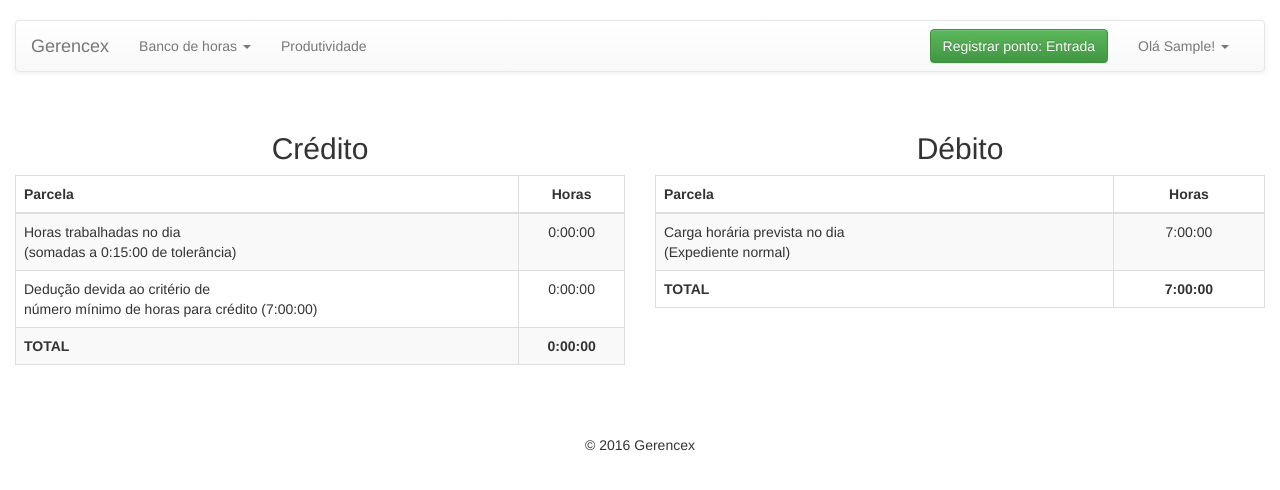
After one commit to flavoso/gerencex, a Django app: a page that uses gerencex/core/templates/calculations.html in a window 1280 px wide. The commit adds this page. Shown: the top 490 px of the page. Run offline with Django 3.2, Linux system fonts and the light colour scheme; the visitor is signed in with stand-in values (Sample User, id 1); data comes from the database, SQL or seed files in the repository; data that the repository does not hold is empty; some libraries are stand-ins or nearby versions.

Commit message:
1) Fixed UserBalance class: there was an error in 'last_month_day' attribute; 2) Implemented first version of calculation memory for daily credit and debit.

```diff
--- /dev/null
+++ b/gerencex/core/templates/calculations.html
@@ -0,0 +1,102 @@
+{% extends 'base.html' %}
+{% load static %}
+
+{% load tz %}
+
+{% block content %}
+
+<section class="container-fluid">
+    <div class="row">
+        <div class="col-sm-6">
+            <h2 class="text-center">Crédito</h2>
+            <table class="table table-bordered table-hover table-striped">
+                <thead>
+                    <tr>
+                        <th>Parcela</th>
+                        <th class="text-center">Horas</th>
+                    </tr>
+                </thead>
+                <tbody>
+                    {% if date.is_opening_balance %}
+                    <tr>
+                        <td>Crédito pré-existente (abertura da conta)</td>
+                        <td class="text-center">{{ date.opening_credit_delta }}</td>
+                    </tr>
+                    {% endif %}
+                    <tr>
+                        <td>Horas trabalhadas no dia <br>
+                            (somadas a {{ date.tolerance }} de tolerância)</td>
+                        <td class="text-center">{{ date.regular_credit }}</td>
+                    </tr>
+                    {% if date.is_absence %}
+                    <tr>
+                        <td>Horas creditadas devido a afastamento <br>
+                            (curso, inspeção etc.)</td>
+                        <td class="text-center">{{ date.absence_credit_delta }}</td>
+                    </tr>
+                    {% endif %}
+                    {% if date.param.min_work_hours_for_credit.used %}
+                    <tr>
+                        <td>Dedução devida ao critério de <br>
+                            número mínimo de horas para crédito ({{ date.param.min_work_hours_for_credit.value }})</td>
+                        <td class="text-center">{{ date.min_work_hours_for_credit_delta }}</td>
+                    </tr>
+                    {% endif %}
+                    {% if date.param.max_daily_credit.used %}
+                    <tr>
+                        <td>Dedução devida ao critério de crédito diário máximo</td>
+                        <td class="text-center">{{ date.min_work_hours_for_credit_delta }}</td>
+                    </tr>
+                    {% endif %}
+                    <tr>
+                        <td><strong>TOTAL</strong></td>
+                        <td class="text-center"><strong>{{ date.credit }}</strong></td>
+                    </tr>
+                </tbody>
+            </table>
+        </div>
+        <div class="col-sm-6">
+            <h2 class="text-center">Débito</h2>
+            <table class="table table-bordered table-hover table-striped">
+                <thead>
+                    <tr>
+                        <th>Parcela</th>
+                        <th class="text-center">Horas</th>
+                    </tr>
+                </thead>
+                <tbody>
+                    {% if date.is_opening_balance %}
+                    <tr>
+                        <td>Débito pré-existente (abertura da conta)</td>
+                        <td class="text-center">{{ date.opening_debit_delta }}</td>
+                    </tr>
+                    {% endif %}
+                    <tr>
+                        <td>Carga horária prevista no dia
+                            {% if date.is_weekend or date.is_restday %}
+                                <br>(Dia não útil)
+                            {% else  %}
+                                <br>(Expediente normal)
+                            {% endif %}
+                        </td>
+                        <td class="text-center">{{ date.regular_debit }}</td>
+                    </tr>
+                    {% if date.is_absence %}
+                    <tr>
+                        <td>Dedução devida a afastamento <br>
+                            (férias, licença médica etc.)</td>
+                        <td class="text-center">{{ date.absence_debit_delta }}</td>
+                    </tr>
+                    {% endif %}
+                    <tr>
+                        <td><strong>TOTAL</strong></td>
+                        <td class="text-center"><strong>{{ date.debit }}</strong></td>
+                    </tr>
+                </tbody>
+            </table>
+        </div>
+    </div>
+</section>
+
+
+{% endblock %}
--- a/gerencex/core/templates/my_hours_bank.html
+++ b/gerencex/core/templates/my_hours_bank.html
@@ -35,8 +35,10 @@
                     {% for l in lines %}
                         <tr class="text-center">
                         <td>{{ l.date|date:"SHORT_DATE_FORMAT" }}</td>
-                        <td>{{ l.credit }}</td>
-                        <td>{{ l.debit }}</td>
+                        <td><a href={% url 'calculations' username=username year=l.date.year month=l.date.month day=l.date.day %}>
+                            {{ l.credit }}</a></td>
+                        <td><a href={% url 'calculations' username=username year=l.date.year month=l.date.month day=l.date.day %}>
+                            {{ l.debit }}</a></td>
                         <td class="text-center">
                             {% if '-' in l.balance %}
                                 <spam class="debit">{{ l.balance }}</spam>
--- a/gerencex/core/views.py
+++ b/gerencex/core/views.py
@@ -1,3 +1,4 @@
+import calendar
 import socket
 from datetime import timedelta, datetime, date
 
@@ -492,6 +493,14 @@ def restdays(request, year):
                   )
 
 
+@login_required
+def calculations(request, username, year, month, day):
+    user = User.objects.get(username=username)
+    date_ = date(int(year), int(month), int(day))
+    datedata = DateData(user, date_)
+    return render(request, 'calculations.html', {'date': datedata})
+
+
 #############################
 #    Auxiliary functions    #
 #############################
@@ -542,10 +551,12 @@ class UserBalance:
         self.office = user.userdetail.office
         self.year = int(kwargs['year'])
         self.month = int(kwargs['month'])
-        self.last_month_day = date(self.year, self.month + 1, 1)
+        days_in_month = calendar.monthrange(self.year, self.month)[1]
+        first_month_day = date(self.year, self.month, 1)
+        self.last_month_day = first_month_day + timedelta(days=days_in_month)
         self.last_day = min(timezone.now().date(), self.last_month_day)
         self.start_date = user.userdetail.office.hours_control_start_date
-        first_month_day = date(self.year, self.month, 1)
+
         self.first_day = max(first_month_day, self.start_date)
         balance = [l for l in HoursBalance.objects.filter(date__year=self.year,
                                                           date__month=self.month,
--- a/gerencex/urls.py
+++ b/gerencex/urls.py
@@ -18,7 +18,7 @@ from django.contrib import admin
 from django.contrib.auth.views import logout
 from gerencex.core.views import home, my_hours_bank, hours_bank, timing, timing_new, \
     timing_fail, forgotten_checkouts, absences, absence_new, rules, calculate_hours_bank, my_tickets, \
-    restdays
+    restdays, calculations
 
 urlpatterns = [
     url('^logout/$', logout, {'next_page': 'home'}, name='logout'),
@@ -29,6 +29,8 @@ urlpatterns = [
         name='my_hours_bank'),
     url(r'^banco_de_horas/calcular', calculate_hours_bank, name='calculate_hours_bank'),
     url(r'^banco_de_horas/regras/$', rules, name='rules'),
+    url(r'^banco_de_horas/(?P<username>\w+)/(?P<year>\d{4})/(?P<month>\d{1,2})/(?P<day>\d{1,2})/$',
+        calculations, name='calculations'),
     url(r'^registros_de_ponto/novo/$', timing_new, name='timing_new'),
     url(r'^registros_de_ponto/(\d+)/$', timing, name='timing'),
     url(r'^registros_de_ponto/falha/$', timing_fail, name='timing_fail'),
```
Also changed, not shown: gerencex/core/templates/registration/login.html (+6 -6 lines), gerencex/core/tests/test_my_hours_bank_view.py (+3 -1 lines), gerencex/core/tests/test_view_calculations.py (added, +36 -0 lines).
